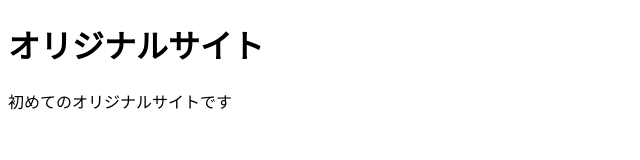
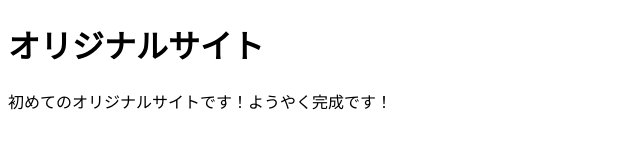
Before and after one commit to nao-akki/mysite, a plain HTML site: page index.html in a window 1280 px wide. Shown: the whole page, without its empty margins (0-640 px from the left). Drawn offline with Linux system fonts and the light colour scheme.

Commit message:
Add files via upload

```diff
--- a/index.html
+++ b/index.html
@@ -8,7 +8,7 @@
 </head>
 <body>
   <h1>オリジナルサイト</h1>
-  <p>初めてのオリジナルサイトです</p>
+  <p>初めてのオリジナルサイトです！ようやく完成です！</p>
 
 </body>
 </html>
```
